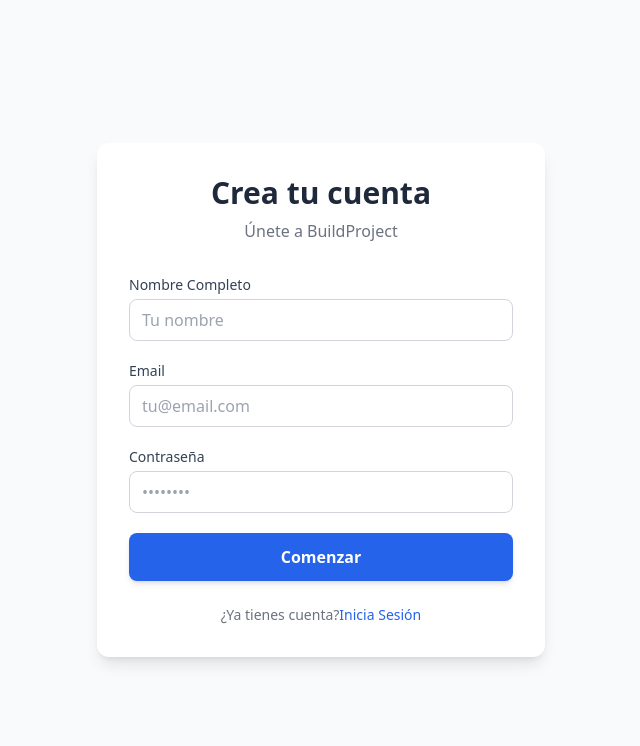
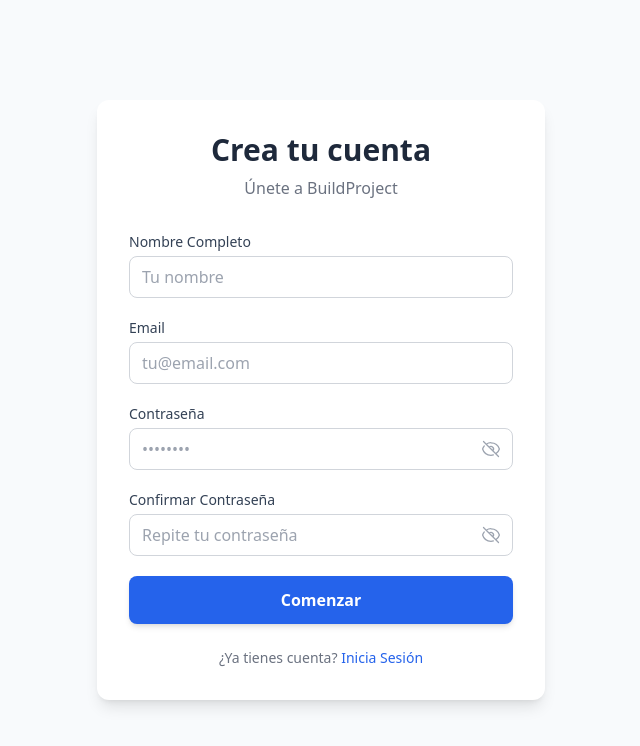
Before and after one commit to EdrikCamacho/BuildProject, an Angular app: page /register in a window 1280 px wide. Shown: the top 746 px of the page, without its empty margins (319-959 px from the left). Built offline with nearby package versions, Linux system fonts and the light colour scheme.

Commit message:
Register mejor hecho

```diff
--- a/src/app/features/auth/landing/landing.component.ts
+++ b/src/app/features/auth/landing/landing.component.ts
@@ -1,12 +1,12 @@
 import { Component } from '@angular/core';
 import { CommonModule } from '@angular/common';
 import { FormsModule } from '@angular/forms';
-import { Router } from '@angular/router'; // <--- Importamos el Router
+import { Router, RouterLink } from '@angular/router'; // <--- Importamos el Router
 
 @Component({
   selector: 'app-landing',
   standalone: true,
-  imports: [CommonModule, FormsModule],
+  imports: [CommonModule, FormsModule, RouterLink],
   templateUrl: './landing.component.html',
   styles: []
 })
--- a/src/app/features/auth/register/register.component.html
+++ b/src/app/features/auth/register/register.component.html
@@ -10,13 +10,49 @@
         <label class="block text-sm font-medium text-slate-700">Nombre Completo</label>
         <input type="text" [(ngModel)]="registerData.name" name="name" class="mt-1 block w-full px-3 py-2 border border-gray-300 rounded-lg focus:ring-blue-500 focus:border-blue-500" placeholder="Tu nombre">
       </div>
+
       <div>
         <label class="block text-sm font-medium text-slate-700">Email</label>
         <input type="email" [(ngModel)]="registerData.email" name="email" class="mt-1 block w-full px-3 py-2 border border-gray-300 rounded-lg focus:ring-blue-500 focus:border-blue-500" placeholder="tu@email.com">
       </div>
+
       <div>
         <label class="block text-sm font-medium text-slate-700">Contraseña</label>
-        <input type="password" [(ngModel)]="registerData.password" name="password" class="mt-1 block w-full px-3 py-2 border border-gray-300 rounded-lg focus:ring-blue-500 focus:border-blue-500" placeholder="••••••••">
+        <div class="relative mt-1">
+          <input
+            [type]="showPassword ? 'text' : 'password'"
+            [(ngModel)]="registerData.password"
+            name="password"
+            class="block w-full px-3 py-2 border border-gray-300 rounded-lg focus:ring-blue-500 focus:border-blue-500 pr-10"
+            placeholder="••••••••"
+          >
+          <button type="button" (click)="togglePassword()" class="absolute inset-y-0 right-0 flex items-center pr-3 text-gray-400 hover:text-gray-600 focus:outline-none">
+            <svg *ngIf="showPassword" xmlns="http://www.w3.org/2000/svg" fill="none" viewBox="0 0 24 24" stroke-width="1.5" stroke="currentColor" class="w-5 h-5"><path stroke-linecap="round" stroke-linejoin="round" d="M2.036 12.322a1.012 1.012 0 010-.639C3.423 7.51 7.36 4.5 12 4.5c4.638 0 8.573 3.007 9.963 7.178.07.207.07.431 0 .639C20.577 16.49 16.64 19.5 12 19.5c-4.638 0-8.573-3.007-9.963-7.178z" /><path stroke-linecap="round" stroke-linejoin="round" d="M15 12a3 3 0 11-6 0 3 3 0 016 0z" /></svg>
+            <svg *ngIf="!showPassword" xmlns="http://www.w3.org/2000/svg" fill="none" viewBox="0 0 24 24" stroke-width="1.5" stroke="currentColor" class="w-5 h-5"><path stroke-linecap="round" stroke-linejoin="round" d="M3.98 8.223A10.477 10.477 0 001.934 12C3.226 16.338 7.244 19.5 12 19.5c.993 0 1.953-.138 2.863-.395M6.228 6.228A10.45 10.45 0 0112 4.5c4.756 0 8.773 3.162 10.065 7.498a10.523 10.523 0 01-4.293 5.774M6.228 6.228L3 3m3.228 3.228l3.65 3.65m7.894 7.894L21 21m-3.228-3.228l-3.65-3.65m0 0a3 3 0 10-4.243-4.243m4.242 4.242L9.88 9.88" /></svg>
+          </button>
+        </div>
+      </div>
+
+      <div>
+        <label class="block text-sm font-medium text-slate-700">Confirmar Contraseña</label>
+        <div class="relative mt-1">
+          <input
+            [type]="showConfirmPassword ? 'text' : 'password'"
+            [(ngModel)]="registerData.confirmPassword"
+            name="confirmPassword"
+            class="block w-full px-3 py-2 border rounded-lg focus:ring-blue-500 focus:border-blue-500 pr-10 transition-colors"
+            [class.border-red-500]="passwordsDoNotMatch"
+            [class.border-gray-300]="!passwordsDoNotMatch"
+            placeholder="Repite tu contraseña"
+          >
+          <button type="button" (click)="toggleConfirmPassword()" class="absolute inset-y-0 right-0 flex items-center pr-3 text-gray-400 hover:text-gray-600 focus:outline-none">
+            <svg *ngIf="showConfirmPassword" xmlns="http://www.w3.org/2000/svg" fill="none" viewBox="0 0 24 24" stroke-width="1.5" stroke="currentColor" class="w-5 h-5"><path stroke-linecap="round" stroke-linejoin="round" d="M2.036 12.322a1.012 1.012 0 010-.639C3.423 7.51 7.36 4.5 12 4.5c4.638 0 8.573 3.007 9.963 7.178.07.207.07.431 0 .639C20.577 16.49 16.64 19.5 12 19.5c-4.638 0-8.573-3.007-9.963-7.178z" /><path stroke-linecap="round" stroke-linejoin="round" d="M15 12a3 3 0 11-6 0 3 3 0 016 0z" /></svg>
+            <svg *ngIf="!showConfirmPassword" xmlns="http://www.w3.org/2000/svg" fill="none" viewBox="0 0 24 24" stroke-width="1.5" stroke="currentColor" class="w-5 h-5"><path stroke-linecap="round" stroke-linejoin="round" d="M3.98 8.223A10.477 10.477 0 001.934 12C3.226 16.338 7.244 19.5 12 19.5c.993 0 1.953-.138 2.863-.395M6.228 6.228A10.45 10.45 0 0112 4.5c4.756 0 8.773 3.162 10.065 7.498a10.523 10.523 0 01-4.293 5.774M6.228 6.228L3 3m3.228 3.228l3.65 3.65m7.894 7.894L21 21m-3.228-3.228l-3.65-3.65m0 0a3 3 0 10-4.243-4.243m4.242 4.242L9.88 9.88" /></svg>
+          </button>
+        </div>
+        <p *ngIf="passwordsDoNotMatch" class="text-red-500 text-xs mt-1 animate-pulse">
+          Las contraseñas no coinciden.
+        </p>
       </div>
 
       <button type="submit" class="w-full py-3 px-4 bg-blue-600 hover:bg-blue-700 text-white font-bold rounded-lg transition-colors shadow-md">
@@ -25,7 +61,7 @@
     </form>
 
     <div class="mt-6 text-center text-sm">
-      <span class="text-gray-500">¿Ya tienes cuenta?</span>
+      <span class="text-gray-500">¿Ya tienes cuenta? </span>
       <a routerLink="/" class="font-medium text-blue-600 hover:text-blue-500 cursor-pointer">Inicia Sesión</a>
     </div>
   </div>
--- a/src/app/features/auth/register/register.component.ts
+++ b/src/app/features/auth/register/register.component.ts
@@ -10,13 +10,45 @@ import { Router, RouterLink } from '@angular/router';
   templateUrl: './register.component.html'
 })
 export class RegisterComponent {
-  registerData = { name: '', email: '', password: '' };
+  registerData = {
+    name: '',
+    email: '',
+    password: '',
+    confirmPassword: '' // Nuevo campo
+  };
+
+  // Estado visual
+  showPassword = false;
+  showConfirmPassword = false;
+  passwordsDoNotMatch = false; // Para mostrar el error rojo
 
   constructor(private router: Router) {}
 
   onRegister() {
+    // 1. Reiniciar errores
+    this.passwordsDoNotMatch = false;
+
+    // 2. Validación básica
+    if (this.registerData.password !== this.registerData.confirmPassword) {
+      this.passwordsDoNotMatch = true;
+      return; // Detenemos el proceso si no coinciden
+    }
+
+    if (!this.registerData.password || !this.registerData.email) {
+        return; // Validación simple de campos vacíos
+    }
+
     console.log('Registrando:', this.registerData);
-    // Simulamos registro exitoso y vamos al Onboarding
+    // 3. Si todo está bien, avanzamos
     this.router.navigate(['/onboarding']);
   }
+
+  // Funciones para los ojitos
+  togglePassword() {
+    this.showPassword = !this.showPassword;
+  }
+
+  toggleConfirmPassword() {
+    this.showConfirmPassword = !this.showConfirmPassword;
+  }
 }
```
